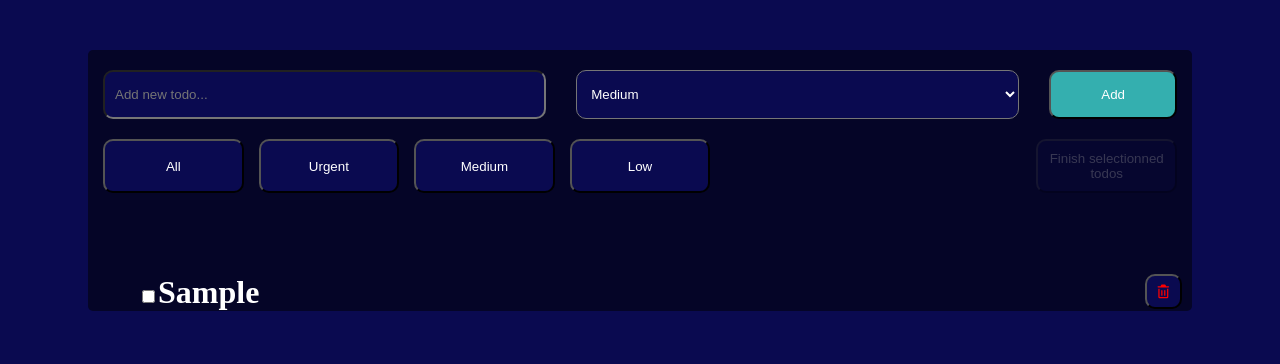
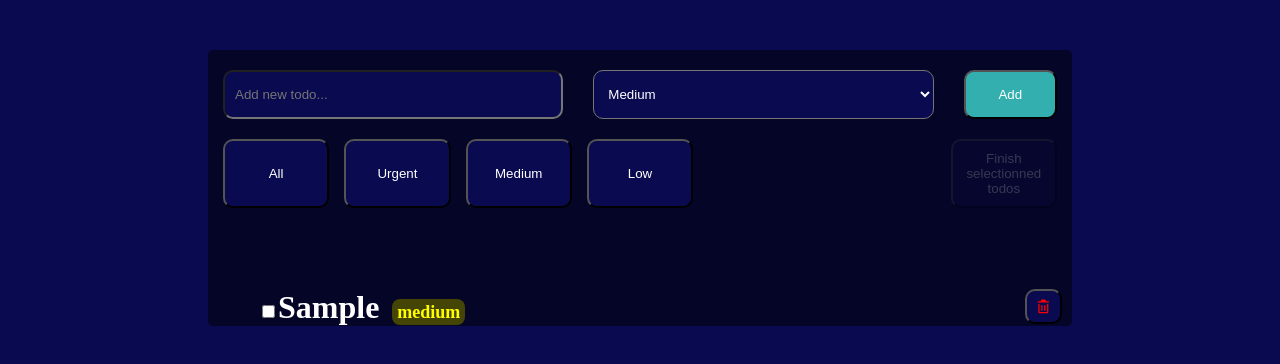
Before and after one commit to DialloCodeur/Todo-App, a React (Vite) app: page / in a window 1280 px wide. Both pictures are taken after typing "Sample" into the empty fields and a click on the button "Add". Shown: the top 364 px of the page. Built offline with nearby package versions, Linux system fonts and the light colour scheme.

Commit message:
Fix priorities feature, add styles to finished and filter buttons.

```diff
--- a/src/App.css
+++ b/src/App.css
@@ -2,7 +2,7 @@
   color: white;
   border-radius: 5px;
   background-color: rgb(5, 5, 39);
-  margin: 50px 80px;
+  margin: 50px 200px;
 }
 .wrapper-todo-head-childs{
   display: grid;
@@ -56,6 +56,10 @@ button[class^="wrapper-todo-buttons-filter-childs"]{
   cursor: pointer;
 }
 
+button[class^="wrapper-todo-buttons-filter-childs"]:not(.wrapper-todo-buttons-filter-childs-finishbtn):hover{
+  background-color: rgb(52, 175, 175);
+}
+
 .wrapper-todo-buttons-filter-childs-finishbtn{
   grid-area: 1/7/2/8;
   /*grid-row-start: 1;
@@ -83,3 +87,30 @@ button[class^="wrapper-todo-buttons-filter-childs"]{
   color: black;
   background-color: red;
 }
+
+.urgent{
+  color: red;
+  font-size:large;
+  background-color: rgb(61, 6, 6);
+  padding: 3px 5px;
+  border-radius: 8px;
+  margin-left: 5px;
+}
+
+.medium{
+  color: yellow;
+  font-size:large;
+  background-color: rgb(68, 68, 4);
+  padding: 3px 5px;
+  border-radius: 8px;
+  margin-left: 5px;
+}
+
+.low{
+  color: green;
+  font-size:large;
+  background-color: rgb(3, 39, 3);
+  padding: 3px 5px;
+  border-radius: 8px;
+  margin-left: 5px;
+}
--- a/src/App.jsx
+++ b/src/App.jsx
@@ -10,11 +10,13 @@ function App() {
 
   const [inputedTodos, setInputedTodos] = useState([]);
 
-  const [checkedItems, setCheckedItems] = useState(Array(inputedTodos.length).fill(false));
+  const [checkedItems, setCheckedItems] = useState({});
+
+  const [priority, setPriority] = useState('');
 
   const handleAddTodo = () => {
     if(input.trim() === '') return;
-    setInputedTodos([{id: Date.now(), text: input}, ...inputedTodos]); //I write it so because with react.js it's not possible to mutate arrays and objects
+    setInputedTodos([{id: Date.now(), text: input, priority: priority}, ...inputedTodos]); //I write it so because with react.js it's not possible to mutate arrays and objects
     setInput("");
   }
 
@@ -23,13 +25,13 @@ function App() {
     setInputedTodos(inputedTodos.filter(todo => todo.id !== id));// Here it's not necessary to use the spread operator because filter returns a new array (a shallow copy) and does not mutate inputedTodos.
   }
 
-  const handleFinishedbtnOpacity = (index) => {
-    const copyOfCheckedItems = [...checkedItems];
-    copyOfCheckedItems[index] = !copyOfCheckedItems[index];
-    setCheckedItems(copyOfCheckedItems);
+  const handleFinishedbtnOpacity = (id) => {
+    setCheckedItems(prev => ({
+      ...prev,
+      [id]: !prev[id] //Use id as a key and set its value to the opposite of the previous one
+    }))
   }
-
-  const isAllCheckboxesUnchecked = checkedItems.every((item) => item === false);
+  const isAllCheckboxesUnchecked = Object.values(checkedItems).every((item) => item === false);
 
 return(
   <div className='app-wrapper'>
@@ -37,6 +39,8 @@ return(
     value={input}
     onInputChange={setInput}
     onInputedTodosChange={handleAddTodo}
+    priority={priority}
+    onPriorityChange={setPriority}
     />
     <TodoButtonsFilter
     isAllCheckboxesUnchecked={isAllCheckboxesUnchecked}
@@ -46,18 +50,19 @@ return(
     updateTodos={updateTodos}
     checkedItems={checkedItems}
     onOpacityChange={handleFinishedbtnOpacity}
+    priority={priority}
     />
   </div>
 );
 }
 
-function TodoHead({value, onInputChange, onInputedTodosChange}){
+function TodoHead({value, onInputChange, onInputedTodosChange, priority, onPriorityChange}){
   return(
     <div className='wrapper-todo-head-childs'>
       <input type='text' placeholder='Add new todo...' className='input-field' value={value} onChange={e => onInputChange(e.target.value)} onKeyDown={e => e.key === 'Enter' && onInputedTodosChange()}/>
-      <select className='wrapper-todo-head-childs-select' defaultValue={"medium"}>
+      <select className='wrapper-todo-head-childs-select' value={priority} onChange={e => onPriorityChange(e.target.value)}>
+       <option value="medium">Medium</option>
        <option value="urgent">Urgent</option>
-       <option value="medium">Medium</option>
        <option value="low">Low</option>
        </select>
       <button type='button' className='wrapper-todo-head-childs-addbtn' onClick={onInputedTodosChange}>Add</button>
@@ -71,7 +76,7 @@ function TodoButtonsFilter({isAllCheckboxesUnchecked}){
       <button type='button' className='wrapper-todo-buttons-filter-childs-urgentbtn'>Urgent</button>
       <button type='button' className='wrapper-todo-buttons-filter-childs-mediumbtn'>Medium</button>
       <button type='button' className='wrapper-todo-buttons-filter-childs-lowbtn'>Low</button>
-     <button className='wrapper-todo-buttons-filter-childs-finishbtn' style={{opacity: isAllCheckboxesUnchecked ? 0.2 : 1}}>Finish selectionned todos</button>
+      <button className='wrapper-todo-buttons-filter-childs-finishbtn'style={{opacity: isAllCheckboxesUnchecked ? 0.2 : 1, ...(!isAllCheckboxesUnchecked && {backgroundColor: "rgb(52, 175, 175)"})}}>Finish selectionned todos</button>
     </div>
   );
 }
@@ -80,8 +85,8 @@ function TodoBody({inputedTodos, updateTodos, onOpacityChange, checkedItems}){
     <div style={{paddingLeft: "50px", marginTop: "0"}} className="todos-wrapper">
       {inputedTodos.map((todo, index) => (
         <h1 key={todo.id} className="todo">
-          <input name={todo} key={index} type="checkbox" defaultChecked={checkedItems[index]} onChange={() => onOpacityChange(index)}/>
-          {todo.text}
+          <input name={todo} key={index} type="checkbox" checked={!!checkedItems[todo.id]} onChange={() => onOpacityChange(todo.id)}/>
+          {todo.text}  <span className={todo.priority ? todo.priority.toLowerCase() : "medium"}>{todo.priority.toLowerCase() ? todo.priority : "medium"}</span>
           <button className="delete-button" onClick={() => updateTodos(todo.id)}><FontAwesomeIcon icon={faTrashCan}/></button>
         </h1>
       ))}
```
